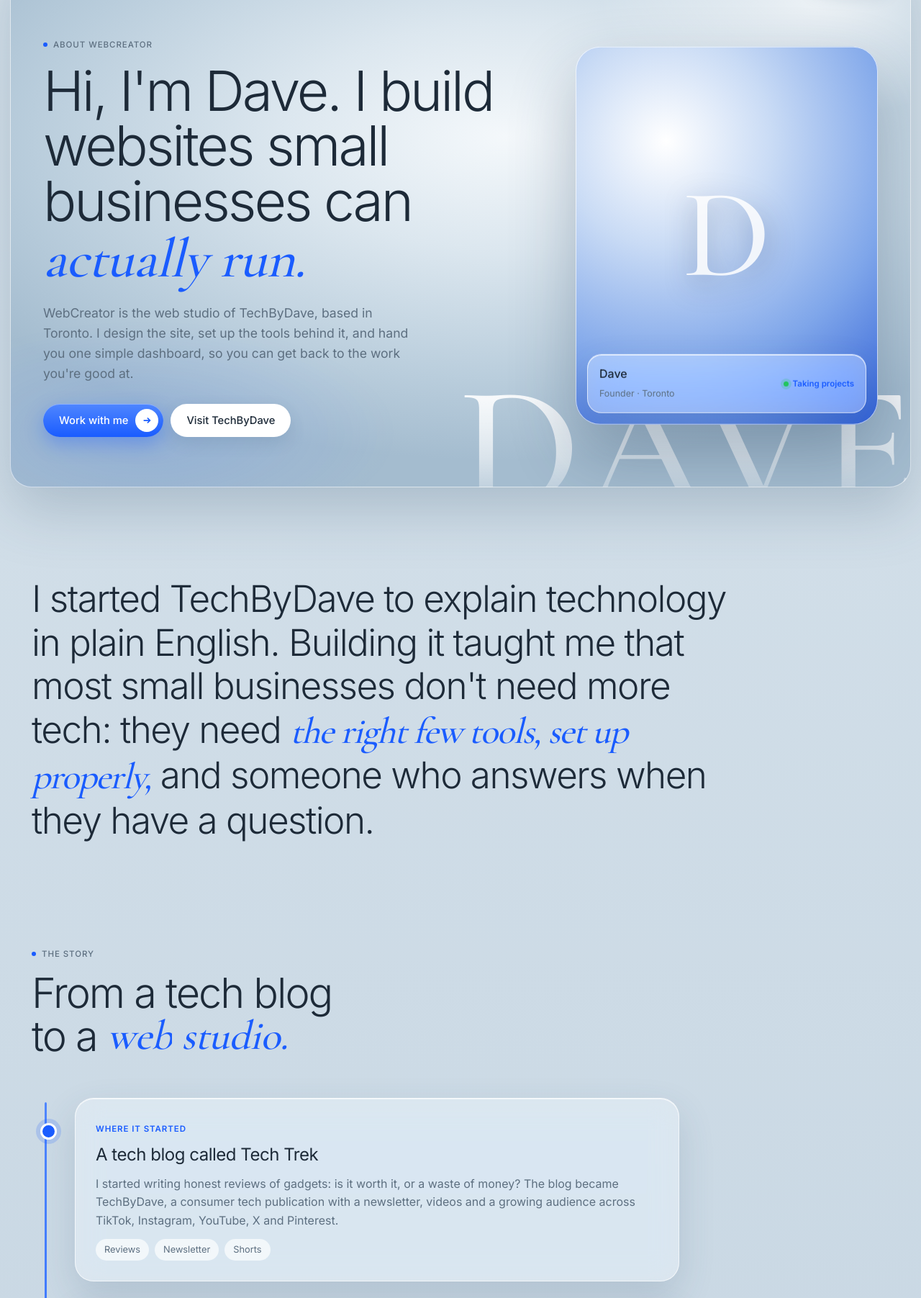
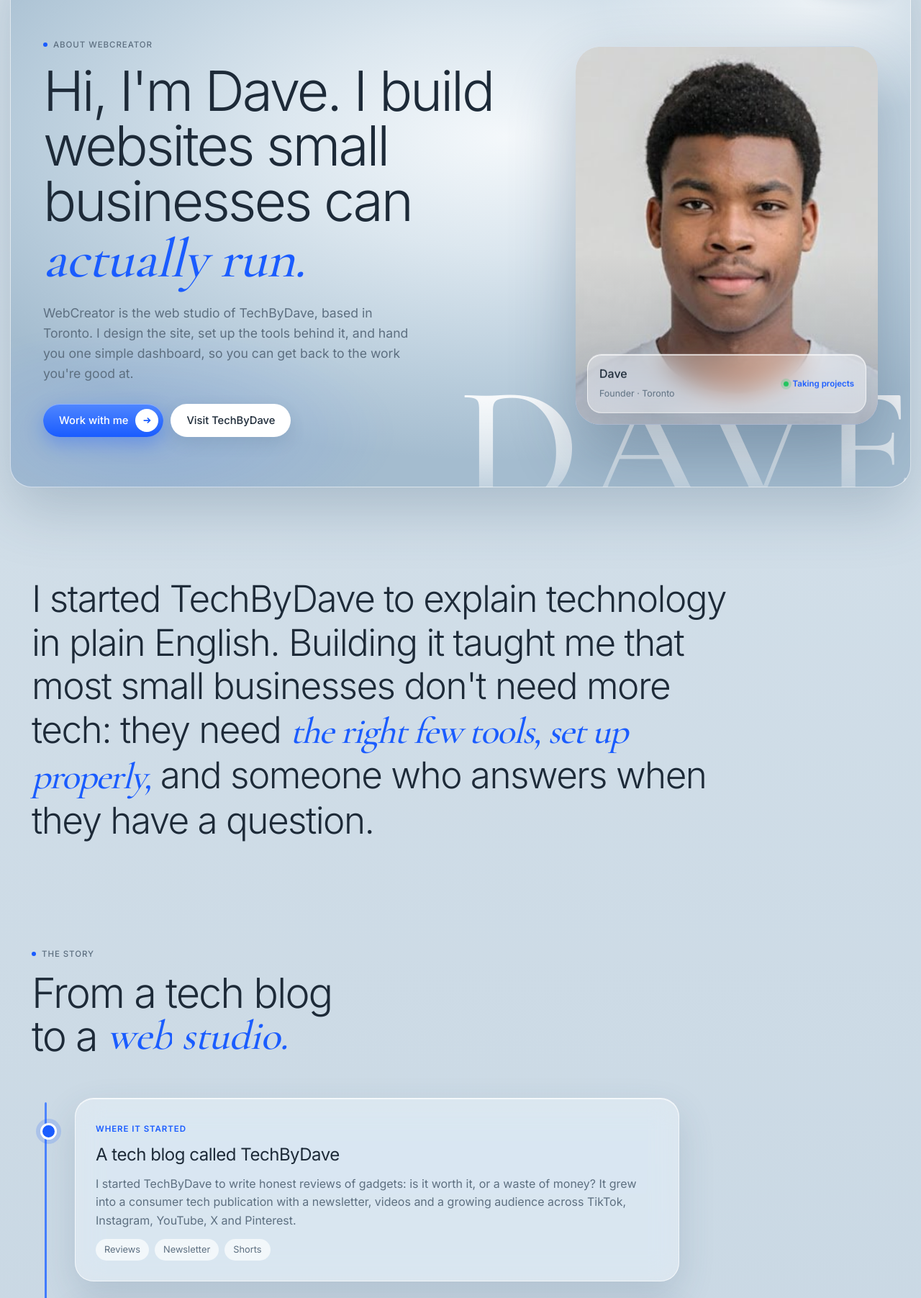
Before and after one commit to techbydave/webcreator, a plain HTML site: page about.html in a window 1280 px wide. Shown: the part 87-1890 px from the top of the page at 72% size. Drawn offline with nearby package versions, Linux system fonts and the light colour scheme.

Commit message:
About page: add Dave's photo, name the blog TechByDave from the start
Co-Authored-By: Claude Opus 5.5 <noreply@anthropic.com>
Claude-Session: https://claude.ai/code/session_01KJuzGJUyQfrZbZPLZ9UzbP

```diff
--- a/about.html
+++ b/about.html
@@ -48,8 +48,7 @@
     </div>
     <figure class="portrait floaty reveal-up" style="transition-delay:.3s">
       <div class="ph" aria-hidden="true">D</div>
-      <!-- Add your photo as images/dave.jpg (portrait, about 800x1000) and it appears here automatically. -->
-      <img src="images/dave.jpg" alt="Dave, founder of WebCreator by TechByDave" onerror="this.remove()">
+            <img src="images/dave.jpg" alt="Dave, founder of WebCreator by TechByDave" onerror="this.remove()">
       <figcaption class="tag glass"><span><b>Dave</b><small>Founder · Toronto</small></span><span class="live">Taking projects</span></figcaption>
     </figure>
   </div>
@@ -65,8 +64,8 @@
     <div class="line" aria-hidden="true"><i></i></div>
     <article class="chap glass rv">
       <span class="k">Where it started</span>
-      <h3>A tech blog called Tech Trek</h3>
-      <p>I started writing honest reviews of gadgets: is it worth it, or a waste of money? The blog became TechByDave, a consumer tech publication with a newsletter, videos and a growing audience across TikTok, Instagram, YouTube, X and Pinterest.</p>
+      <h3>A tech blog called TechByDave</h3>
+      <p>I started TechByDave to write honest reviews of gadgets: is it worth it, or a waste of money? It grew into a consumer tech publication with a newsletter, videos and a growing audience across TikTok, Instagram, YouTube, X and Pinterest.</p>
       <ul><li>Reviews</li><li>Newsletter</li><li>Shorts</li></ul>
     </article>
     <article class="chap glass rv">
--- a/assets/site.css
+++ b/assets/site.css
@@ -474,4 +474,7 @@ footer a:hover{color:var(--blue)}
 .contact.cta-row{grid-template-columns:1fr auto;align-items:center}
 @media(max-width:860px){.contact.cta-row{grid-template-columns:1fr}}
 .about .word{left:auto;right:-1%;text-align:right;bottom:-9%;font-size:clamp(5rem,19vw,17rem)}
-@media(max-width:900px){.about .word{right:auto;left:0;text-align:center;bottom:auto;top:62%}}
+@media(max-width:900px){.about .word{display:none}}
+.portrait img{object-position:50% 22%}
+.portrait .ph{z-index:0}.portrait img{z-index:1}.portrait .tag{z-index:2}
+.portrait::after{content:"";position:absolute;inset:0;z-index:1;pointer-events:none;background:linear-gradient(180deg,transparent 55%,rgba(20,40,70,.25))}
```
Also changed, not shown: images/dave.jpg (added), 1 other file.
